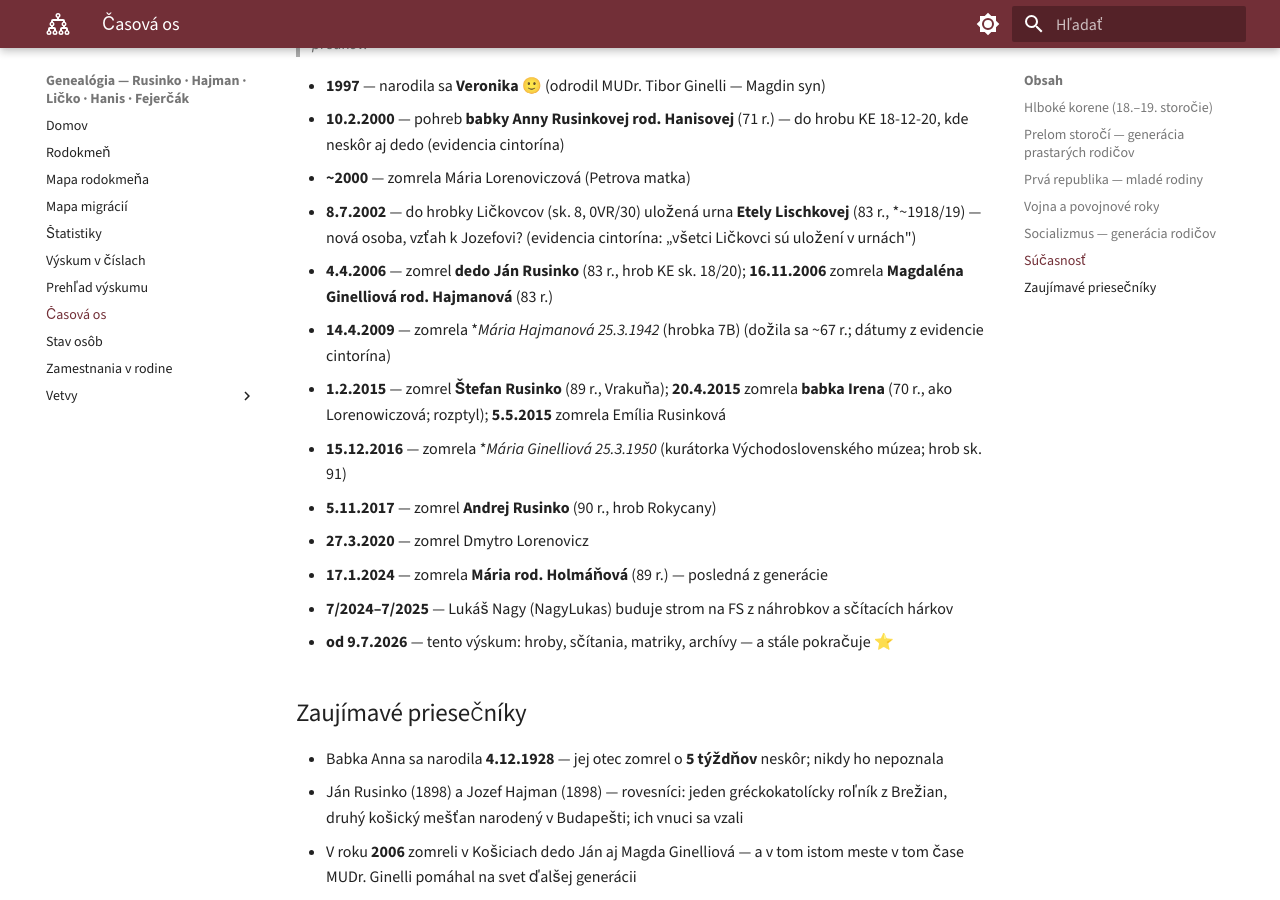
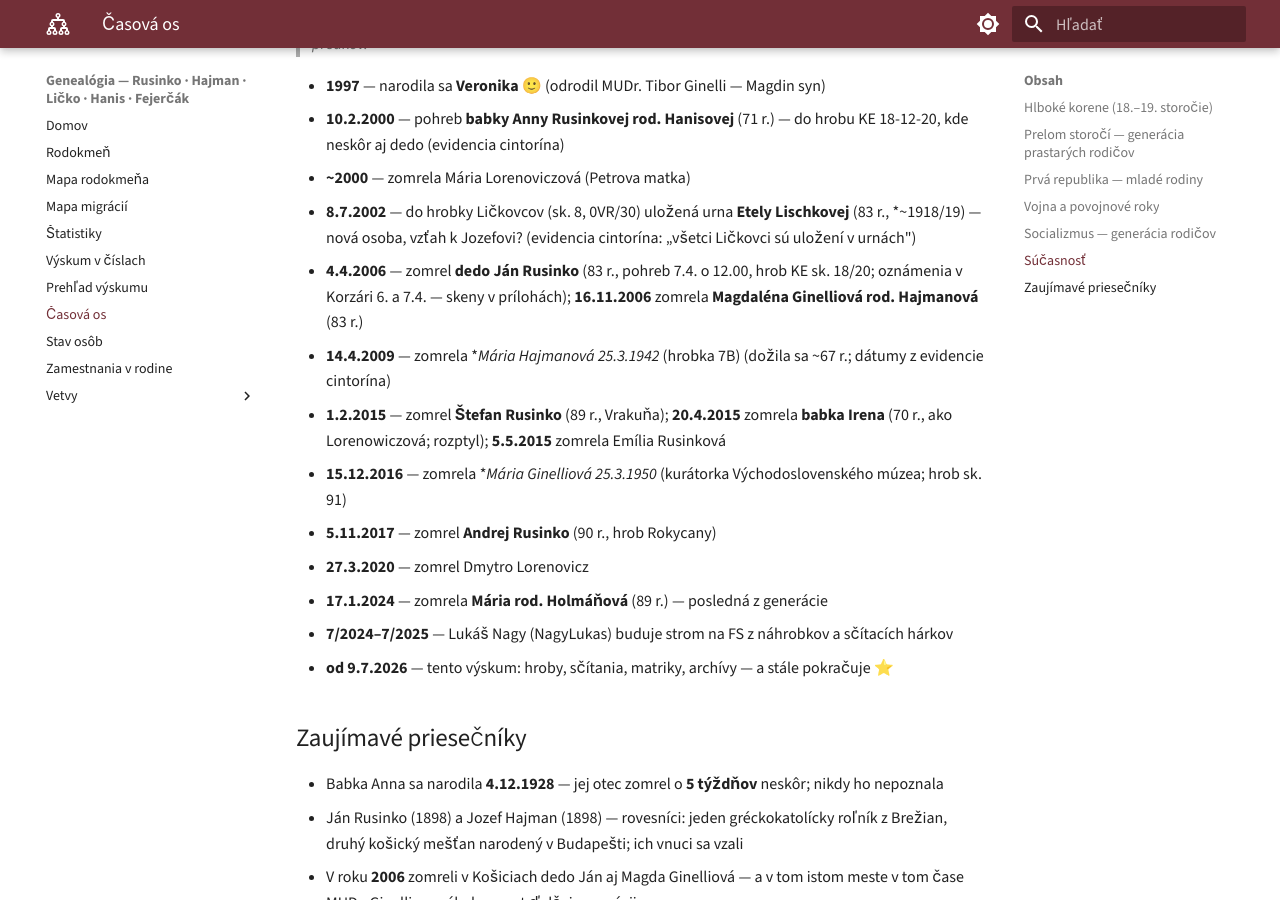
Before and after one commit to vrusi/genealogia, an MkDocs documentation site: the page built from docs/casova-os.md, in a window 1280 px wide and 900 px high, scrolled down 5700 px. Built offline with MkDocs 1.6.1 and Material for MkDocs 9.7.7, drawn with Linux system fonts in a browser that asks for light colours.

Commit message:
Korzár 27.7.: pohreb deda Jána 7.4.2006 o 12.00 — oznámenia zo 6.+7.4.2006 v prílohách (Vetva Rusinko, Časová os)
Co-Authored-By: Claude Fable 5 <noreply@anthropic.com>

```diff
--- a/docs/casova-os.md
+++ b/docs/casova-os.md
@@ -115,7 +115,7 @@ Súvisí: [Prehľad](prehlad.md) · [Rodokmeň](rodokmen.md) · zostavené zo v
 - **10.2.2000** — pohreb **babky Anny Rusinkovej rod. Hanisovej** (71 r.) — do hrobu KE 18-12-20, kde neskôr aj dedo (evidencia cintorína)
 - **~2000** — zomrela Mária Lorenoviczová (Petrova matka)
 - **8.7.2002** — do hrobky Ličkovcov (sk. 8, 0VR/30) uložená urna **Etely Lischkovej** (83 r., *~1918/19) — nová osoba, vzťah k Jozefovi? (evidencia cintorína: „všetci Ličkovci sú uložení v urnách")
-- **4.4.2006** — zomrel **dedo Ján Rusinko** (83 r., hrob KE sk. 18/20); **16.11.2006** zomrela **Magdaléna Ginelliová rod. Hajmanová** (83 r.)
+- **4.4.2006** — zomrel **dedo Ján Rusinko** (83 r., pohreb 7.4. o 12.00, hrob KE sk. 18/20; oznámenia v Korzári 6. a 7.4. — skeny v prílohách); **16.11.2006** zomrela **Magdaléna Ginelliová rod. Hajmanová** (83 r.)
 - **14.4.2009** — zomrela **Mária Hajmanová *25.3.1942** (hrobka 7B) (dožila sa ~67 r.; dátumy z evidencie cintorína)
 - **1.2.2015** — zomrel **Štefan Rusinko** (89 r., Vrakuňa); **20.4.2015** zomrela **babka Irena** (70 r., ako Lorenowiczová; rozptyl); **5.5.2015** zomrela Emília Rusinková
 - **15.12.2016** — zomrela **Mária Ginelliová *25.3.1950** (kurátorka Východoslovenského múzea; hrob sk. 91)
```
Also changed, not shown: docs/vetva-rusinko.md (+2 -2 lines), 4 other files.
